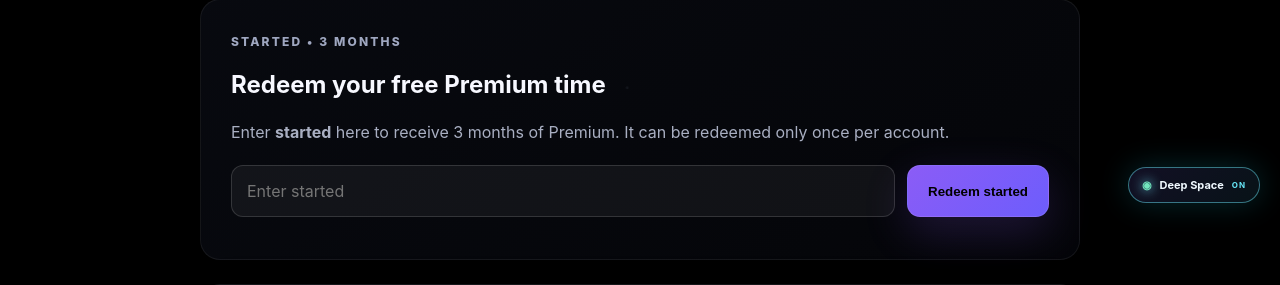
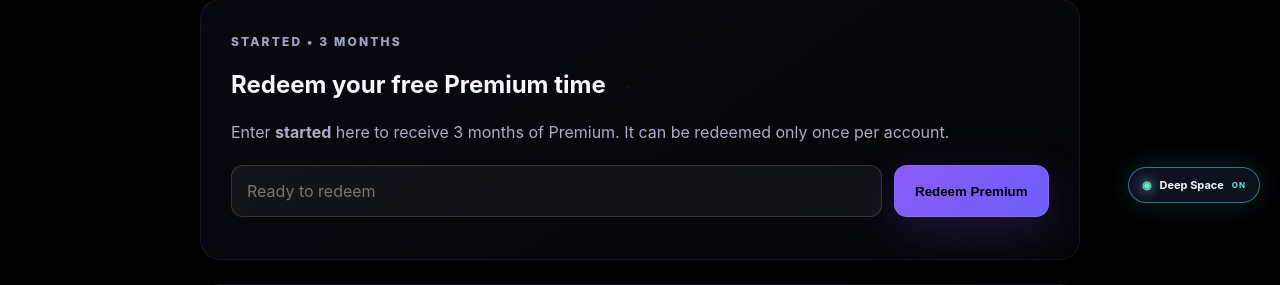
Before and after one commit to popescuulucaap-source/testiny, a Python web app: template templates/redeem.html in a window 1280 px wide. Shown: the part 577-862 px from the top of the page. Run offline with Jinja, Linux system fonts and the light colour scheme; the template is opened without the code that fills it, so the values that code supplies are empty.

Commit message:
Simplify Premium redemption wording

```diff
--- a/templates/redeem.html
+++ b/templates/redeem.html
@@ -12,8 +12,8 @@
     <h2>Redeem your free Premium time</h2>
     <p>Enter <strong>started</strong> here to receive 3 months of Premium. It can be redeemed only once per account.</p>
     <form id="startedForm" style="display:grid;grid-template-columns:minmax(0,1fr) auto;gap:12px;margin-top:20px;">
-      <input id="startedCode" type="text" maxlength="40" autocomplete="off" placeholder="Enter started" required style="width:100%;padding:15px;border-radius:12px;border:1px solid rgba(255,255,255,.14);background:rgba(255,255,255,.05);color:inherit;font:inherit;">
-      <button class="btn primary" type="submit">Redeem started</button>
+      <input id="startedCode" type="text" maxlength="40" autocomplete="off" placeholder="Ready to redeem" required style="width:100%;padding:15px;border-radius:12px;border:1px solid rgba(255,255,255,.14);background:rgba(255,255,255,.05);color:inherit;font:inherit;">
+      <button class="btn primary" type="submit">Redeem Premium</button>
     </form>
     <div id="startedResult" role="status" aria-live="polite" style="margin-top:12px;"></div>
   </div>
```
